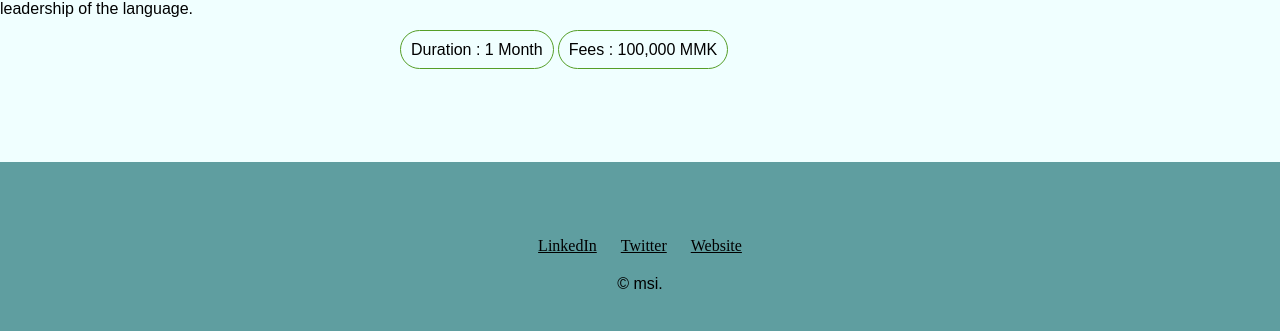
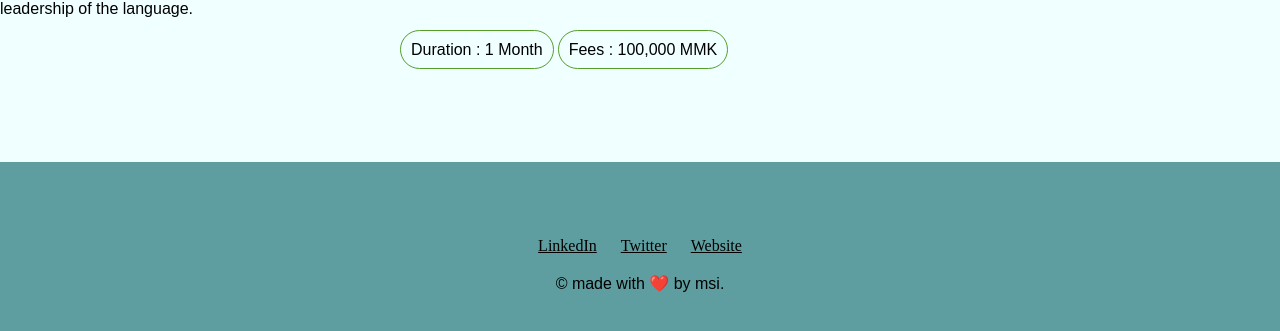
Before and after one commit to h2waiyan/msi_home_page, a plain HTML site: page index.html in a window 1280 px wide. Shown: the part 1976-2307 px from the top of the page. Drawn offline with Linux system fonts and the light colour scheme.

Commit message:
Update index.html

```diff
--- a/index.html
+++ b/index.html
@@ -120,7 +120,7 @@
         <a class="footer-link" href="https://www.linkedin.com/">LinkedIn</a>
         <a class="footer-link" href="https://twitter.com/">Twitter</a>
         <a class="footer-link" href="https://www.info.tastysoftcloud.com/">Website</a>
-        <p>© msi.</p>
+        <p>© made with ❤️ by msi.</p>
       </div>
 
 </body>
```
